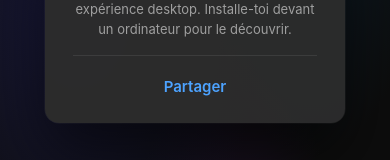
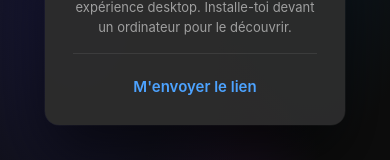
Before and after one commit to maellarherstudio-afk/finder-portfolio, a Next.js app: page / in a window 390 px wide. Shown: the part 423-583 px from the top of the page. Built offline with nearby package versions, Linux system fonts and the light colour scheme.

Commit message:
Mobile: M'envoyer le lien + press animation

```diff
--- a/app/page.tsx
+++ b/app/page.tsx
@@ -1,12 +1,13 @@
 "use client";
 
-import { useState } from "react";
+import { useState, useRef } from "react";
 import { AnimatePresence, motion } from "framer-motion";
 import Finder from "@/components/Finder";
 import BootScreen from "@/components/BootScreen";
 
 export default function Home() {
   const [booted, setBooted] = useState(false);
+  const [btnPressed, setBtnPressed] = useState(false);
 
   return (
     <div className="w-full min-h-screen" style={{ position: "relative", overflow: "hidden", background: "#0d0d0d" }}>
@@ -49,14 +50,22 @@ export default function Home() {
           </div>
           <div style={{ width: "100%", height: 1, background: "rgba(255,255,255,0.08)" }} />
           <button
+            onPointerDown={() => setBtnPressed(true)}
+            onPointerUp={() => setBtnPressed(false)}
+            onPointerLeave={() => setBtnPressed(false)}
             onClick={() => navigator.share?.({ title: "Maël Larher Studio", url: "https://mael-larher-studio.vercel.app" })}
             style={{
-              background: "none", border: "none", cursor: "pointer",
-              color: "#4da3ff", fontSize: 15, fontWeight: 600,
-              fontFamily: "inherit", padding: "4px 0",
+              background: btnPressed ? "rgba(77,163,255,0.15)" : "none",
+              border: "none", cursor: "pointer",
+              color: btnPressed ? "rgba(77,163,255,0.6)" : "#4da3ff",
+              fontSize: 15, fontWeight: 600,
+              fontFamily: "inherit", padding: "6px 24px",
+              borderRadius: 8,
+              transform: btnPressed ? "scale(0.96)" : "scale(1)",
+              transition: "transform 0.1s ease, background 0.1s ease, color 0.1s ease",
             }}
           >
-            Partager
+            M&apos;envoyer le lien
           </button>
         </div>
       </div>
```
